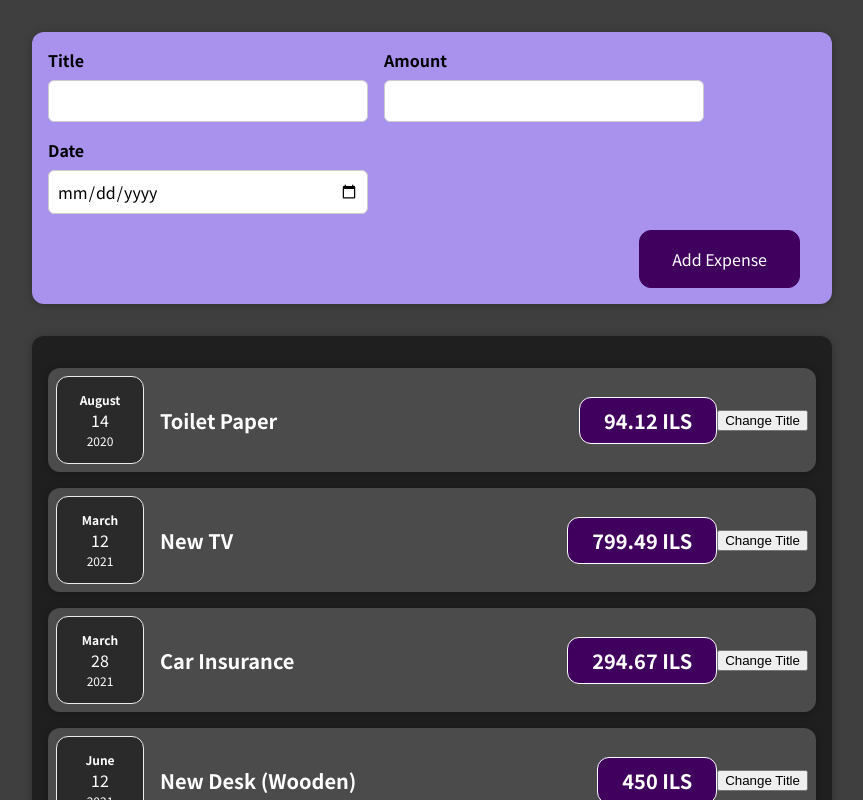
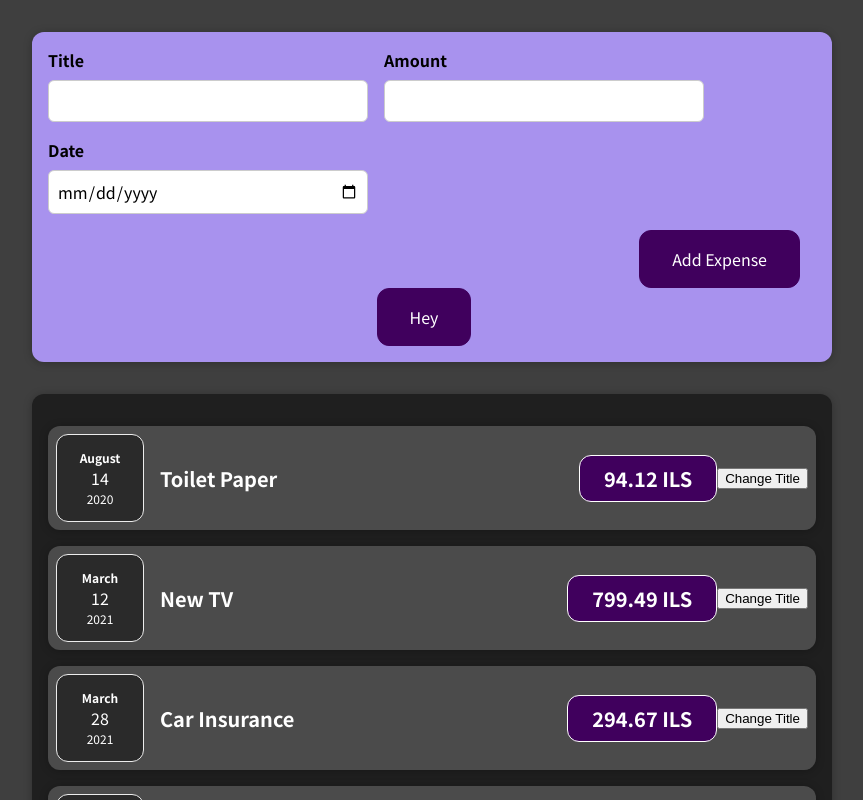
Before and after one commit to yonatanaftali/Expenses-Manager, a React (Create React App) app: page / in a window 1280 px wide. Shown: the top 800 px of the page, without its empty margins (208-1071 px from the left). Built offline with nearby package versions, Linux system fonts and the light colour scheme.

Commit message:
Added another button

```diff
--- a/src/components/NewExpense/ExpenseForm.js
+++ b/src/components/NewExpense/ExpenseForm.js
@@ -20,6 +20,9 @@ const ExpenseForm = () => {
             <div className="new-expense__actions">
                 <button type="submit">Add Expense</button>
             </div>
+            <div>
+                <button>Hey</button>
+            </div>
         </form>
     );
 };
```
